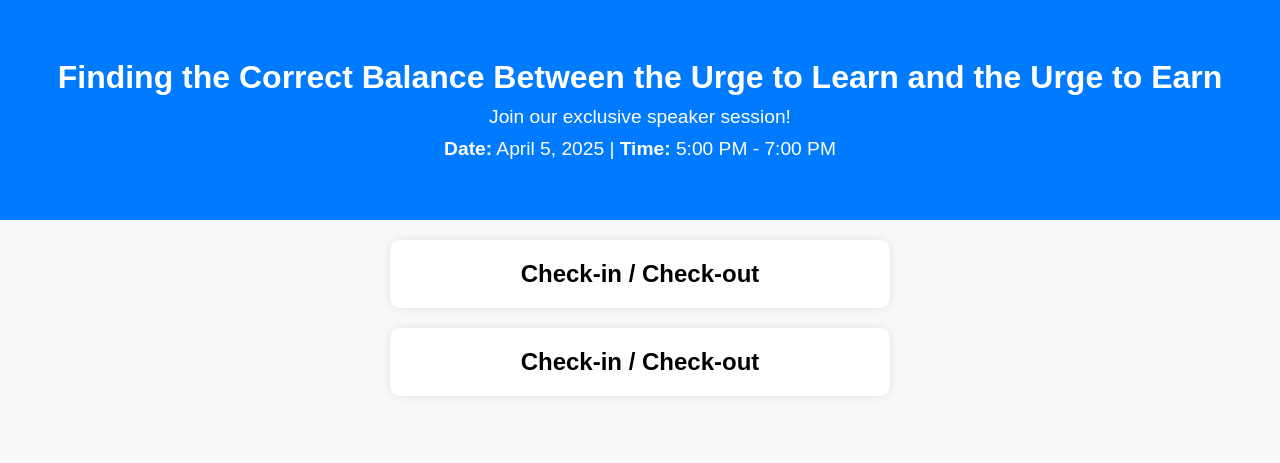
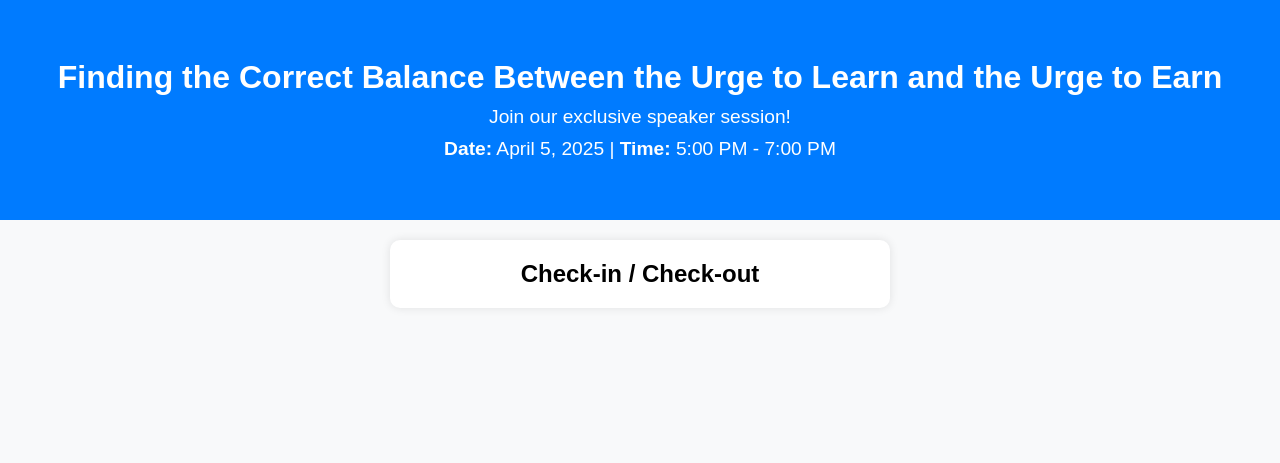
Before and after one commit to Piyush105454/bytebridge, a Django app: page / in a window 1280 px wide. Shown: the part 97-560 px from the top of the page. Run offline with Django 5.2, Linux system fonts and the light colour scheme.

Commit message:
Update index.html

```diff
--- a/templates/index.html
+++ b/templates/index.html
@@ -184,22 +184,11 @@
     <div class="container">
     <h2>Check-in / Check-out</h2>
     {% if registration and registration.email %}
-    <form action="{% url 'check_in' registration.email %}" method="POST">
-        {% csrf_token %}
-        <button type="submit">Check In</button>
-    </form>
+        <input type="hidden" name="csrfmiddlewaretoken" value="{{ csrf_token }}">
+        <button id="checkInBtn" onclick="handleCheckIn('{{ registration.email }}')" {% if registration.checked_in %}disabled{% endif %}>Check In</button>
+        <button id="checkOutBtn" onclick="handleCheckOut('{{ registration.email }}')" {% if not registration.checked_in %}disabled{% endif %}>Check Out</button>
     {% endif %}
-</div>
-
-<div class="container">
-    <h2>Check-in / Check-out</h2>
-    {% if registration and registration.email %}
-    <form action="{% url 'check_out' registration.email %}" method="POST">
-        {% csrf_token %}
-        <button type="submit">Check Out</button>
-    </form>
-    {% endif %}
-</div>
+    </div>
 
     <script>
 
```
